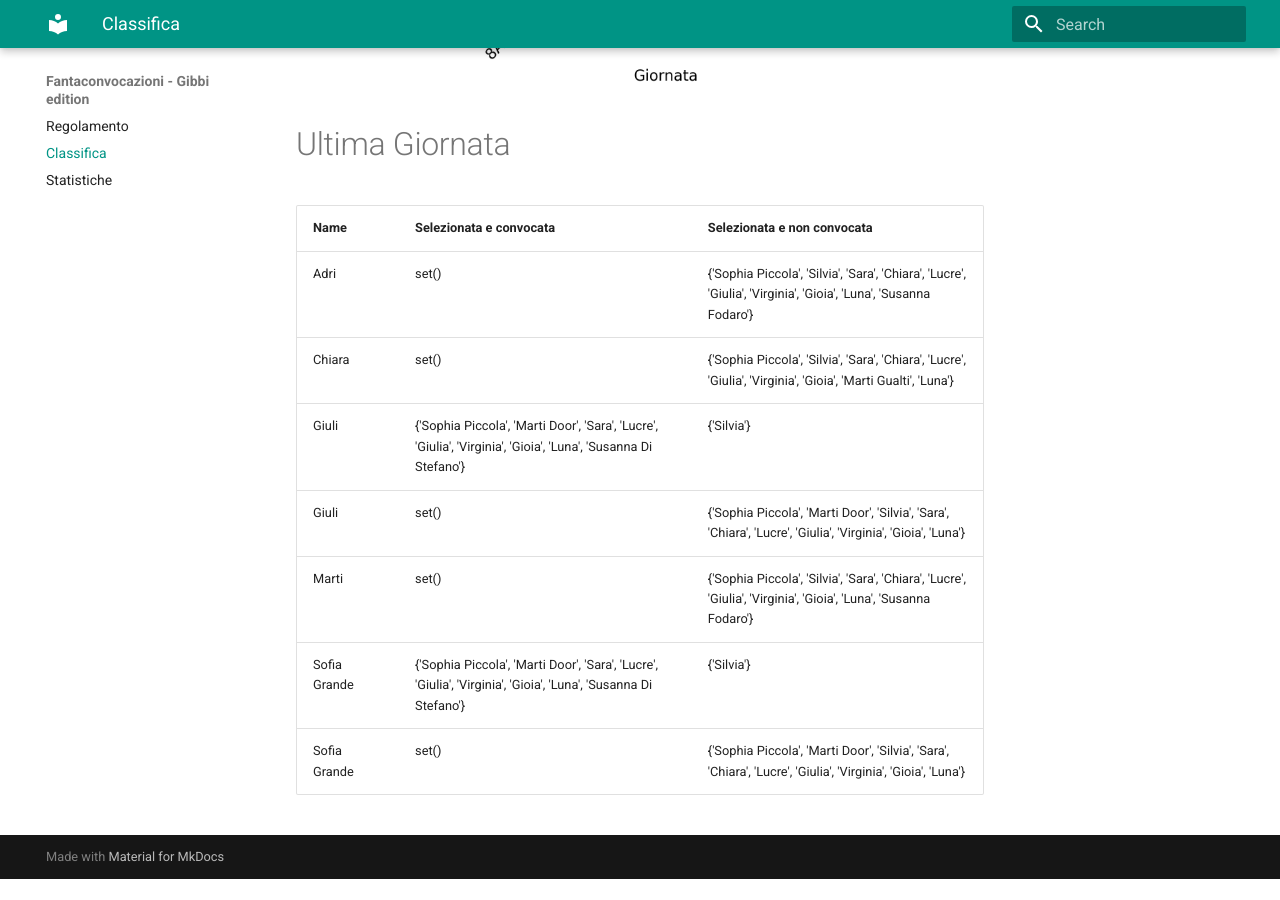
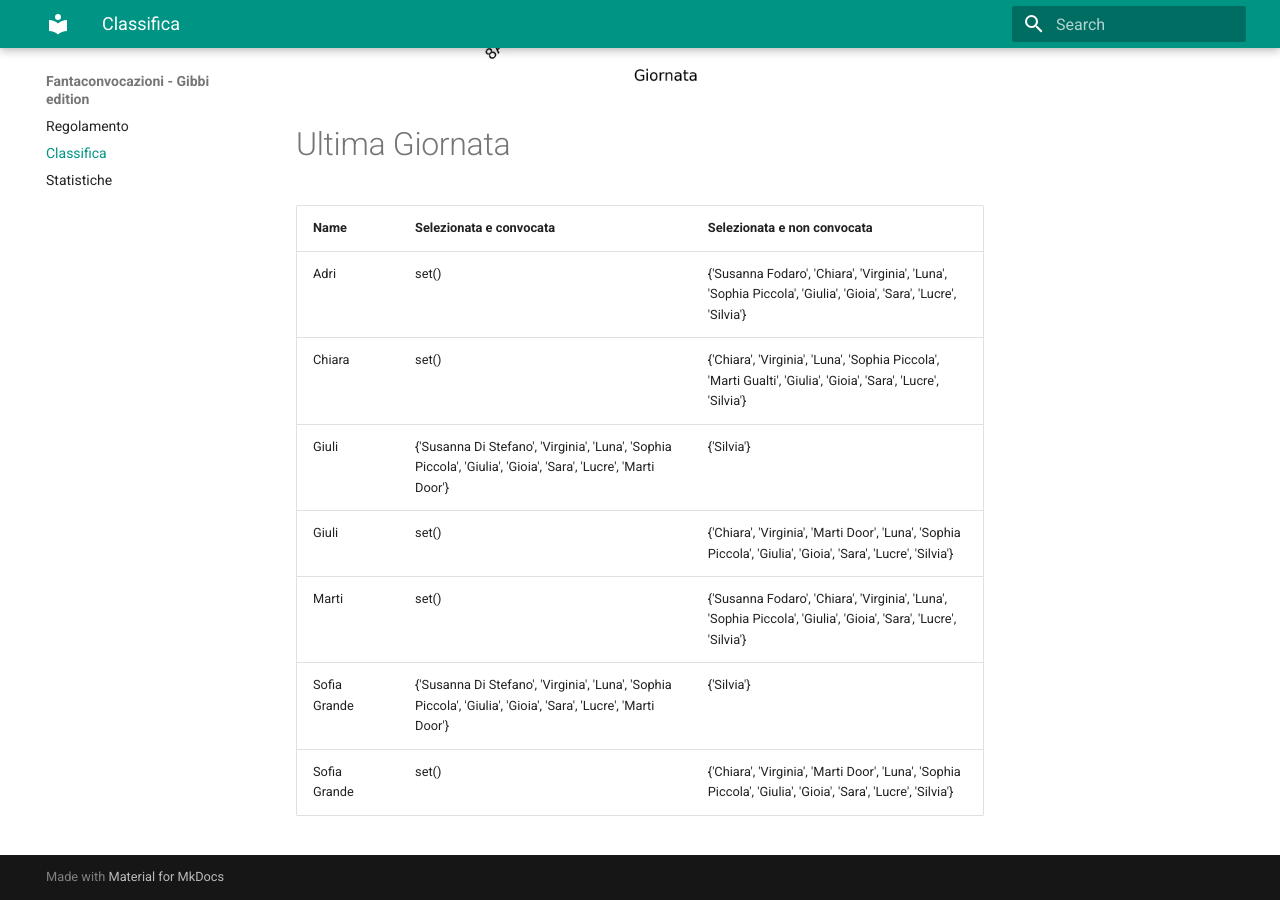
Before and after one commit to martinig94/fantagibbi, an MkDocs documentation site: the page built from docs/Classifica.md, in a window 1280 px wide and 900 px high, scrolled down 1024 px. Built offline with MkDocs 1.6.1 and Material for MkDocs 9.7.7, drawn with Linux system fonts in a browser that asks for light colours; before the commit the page ends 1903 px from its top, so only the background shows below that.

Commit message:
Auto-update from main.py

```diff
--- a/docs/Classifica.md
+++ b/docs/Classifica.md
@@ -18,11 +18,11 @@
 <!-- START_TABLE CORRECT -->
 | Name         | Selezionata e convocata                                                                                        | Selezionata e non convocata                                                                                      |
 |:-------------|:---------------------------------------------------------------------------------------------------------------|:-----------------------------------------------------------------------------------------------------------------|
-| Adri         | set()                                                                                                          | {'Sophia Piccola', 'Silvia', 'Sara', 'Chiara', 'Lucre', 'Giulia', 'Virginia', 'Gioia', 'Luna', 'Susanna Fodaro'} |
-| Chiara       | set()                                                                                                          | {'Sophia Piccola', 'Silvia', 'Sara', 'Chiara', 'Lucre', 'Giulia', 'Virginia', 'Gioia', 'Marti Gualti', 'Luna'}   |
-| Giuli        | {'Sophia Piccola', 'Marti Door', 'Sara', 'Lucre', 'Giulia', 'Virginia', 'Gioia', 'Luna', 'Susanna Di Stefano'} | {'Silvia'}                                                                                                       |
-| Giuli        | set()                                                                                                          | {'Sophia Piccola', 'Marti Door', 'Silvia', 'Sara', 'Chiara', 'Lucre', 'Giulia', 'Virginia', 'Gioia', 'Luna'}     |
-| Marti        | set()                                                                                                          | {'Sophia Piccola', 'Silvia', 'Sara', 'Chiara', 'Lucre', 'Giulia', 'Virginia', 'Gioia', 'Luna', 'Susanna Fodaro'} |
-| Sofia Grande | {'Sophia Piccola', 'Marti Door', 'Sara', 'Lucre', 'Giulia', 'Virginia', 'Gioia', 'Luna', 'Susanna Di Stefano'} | {'Silvia'}                                                                                                       |
-| Sofia Grande | set()                                                                                                          | {'Sophia Piccola', 'Marti Door', 'Silvia', 'Sara', 'Chiara', 'Lucre', 'Giulia', 'Virginia', 'Gioia', 'Luna'}     |
+| Adri         | set()                                                                                                          | {'Susanna Fodaro', 'Chiara', 'Virginia', 'Luna', 'Sophia Piccola', 'Giulia', 'Gioia', 'Sara', 'Lucre', 'Silvia'} |
+| Chiara       | set()                                                                                                          | {'Chiara', 'Virginia', 'Luna', 'Sophia Piccola', 'Marti Gualti', 'Giulia', 'Gioia', 'Sara', 'Lucre', 'Silvia'}   |
+| Giuli        | {'Susanna Di Stefano', 'Virginia', 'Luna', 'Sophia Piccola', 'Giulia', 'Gioia', 'Sara', 'Lucre', 'Marti Door'} | {'Silvia'}                                                                                                       |
+| Giuli        | set()                                                                                                          | {'Chiara', 'Virginia', 'Marti Door', 'Luna', 'Sophia Piccola', 'Giulia', 'Gioia', 'Sara', 'Lucre', 'Silvia'}     |
+| Marti        | set()                                                                                                          | {'Susanna Fodaro', 'Chiara', 'Virginia', 'Luna', 'Sophia Piccola', 'Giulia', 'Gioia', 'Sara', 'Lucre', 'Silvia'} |
+| Sofia Grande | {'Susanna Di Stefano', 'Virginia', 'Luna', 'Sophia Piccola', 'Giulia', 'Gioia', 'Sara', 'Lucre', 'Marti Door'} | {'Silvia'}                                                                                                       |
+| Sofia Grande | set()                                                                                                          | {'Chiara', 'Virginia', 'Marti Door', 'Luna', 'Sophia Piccola', 'Giulia', 'Gioia', 'Sara', 'Lucre', 'Silvia'}     |
 <!-- END_TABLE CORRECT -->
```
